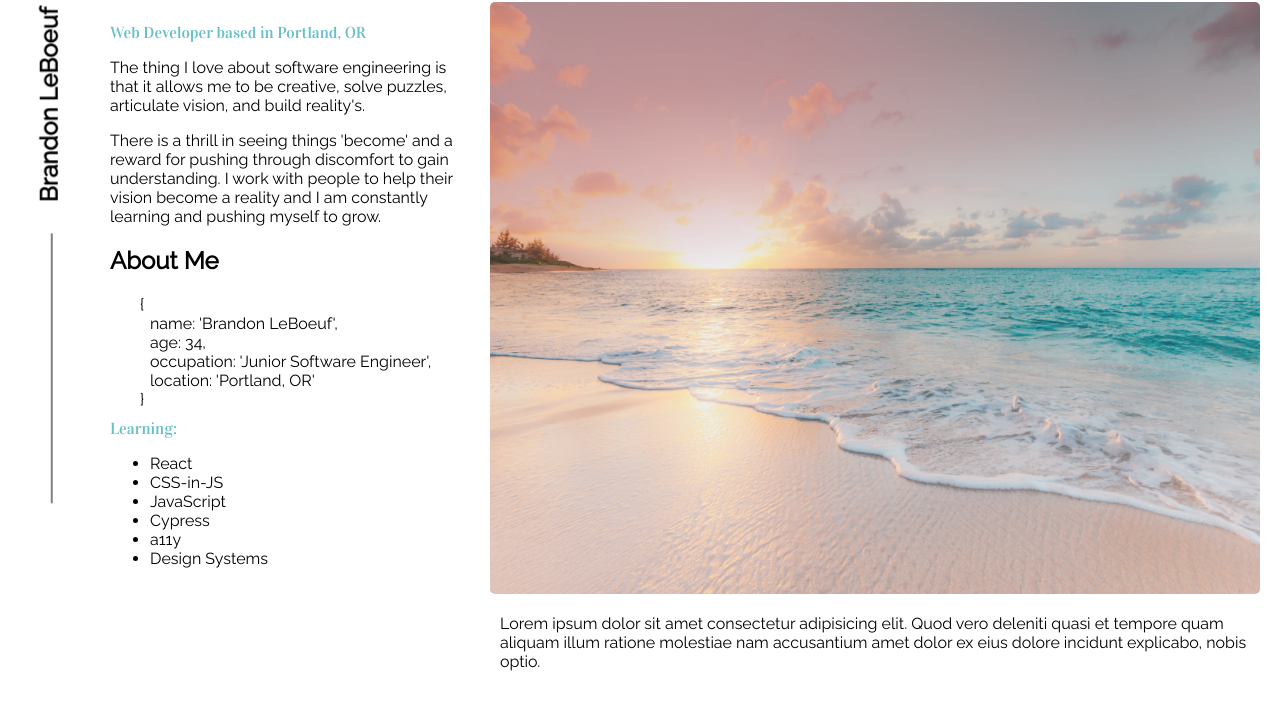
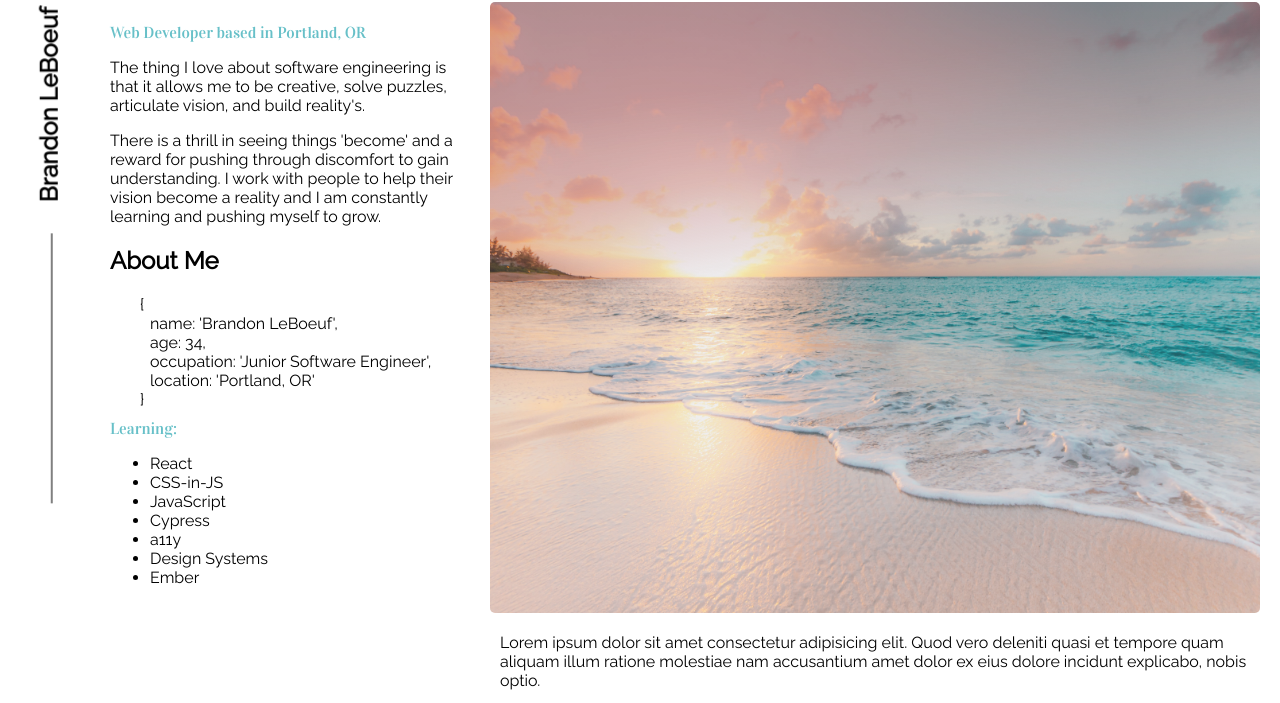
Before and after one commit to brandonleboeuf/Design-for-Developers, a plain HTML site: page src/index.html in a window 1280 px wide. Shown: the part 128-831 px from the top of the page. Drawn offline with Linux system fonts and the light colour scheme.

Commit message:
added learning

```diff
--- a/src/index.html
+++ b/src/index.html
@@ -47,17 +47,6 @@
 
 
 
-  <!-- <h1>About Me </h1>
-  <pre>
-  {
-    name: 'Brandon LeBoeuf',
-    pronoun: "he/him",
-    age: 34,
-    location: 'Portland, OR',
-    occupation: 'Junior Software Engineer'
-  }
-  </pre> -->
-
   <div class="about-obj">
     <h2>About Me</h2>
     <p>{</p>
@@ -77,6 +66,7 @@
       <li>Cypress</li>
       <li>a11y</li>
       <li>Design Systems</li>
+      <li>Ember</li>
 
     </ul>
     </div>
```
